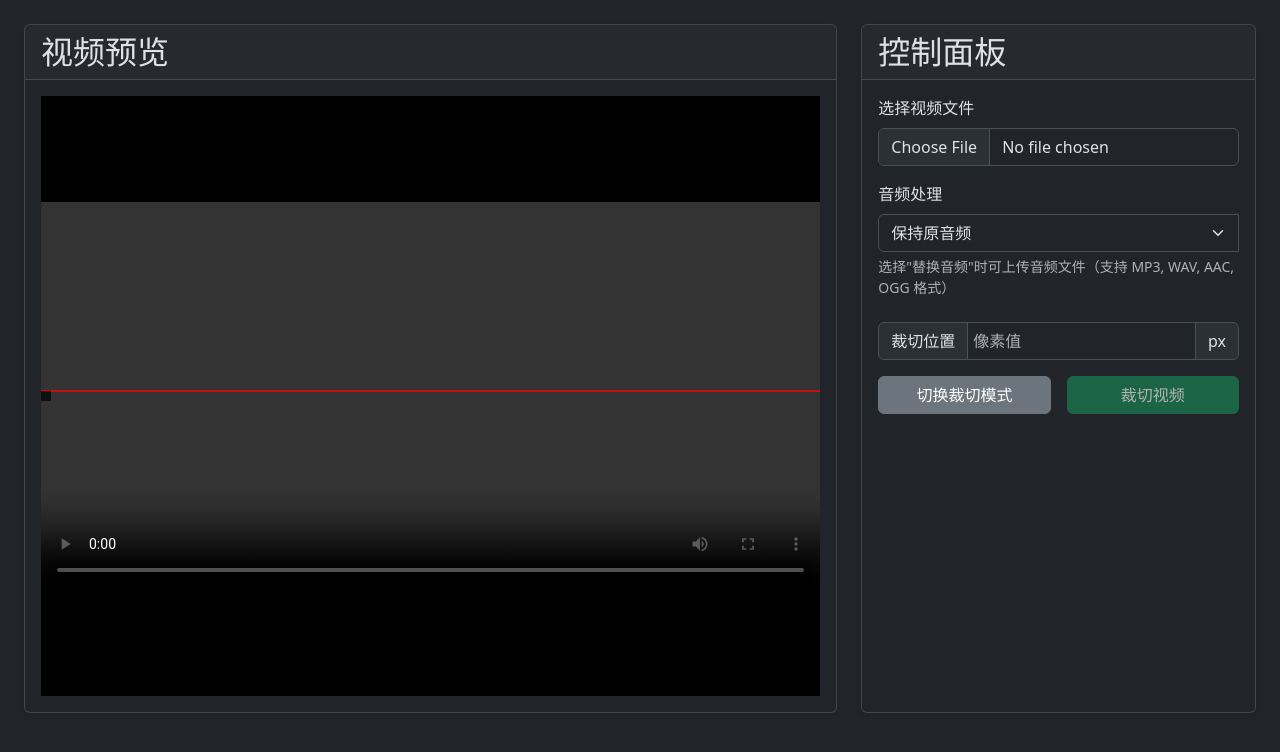
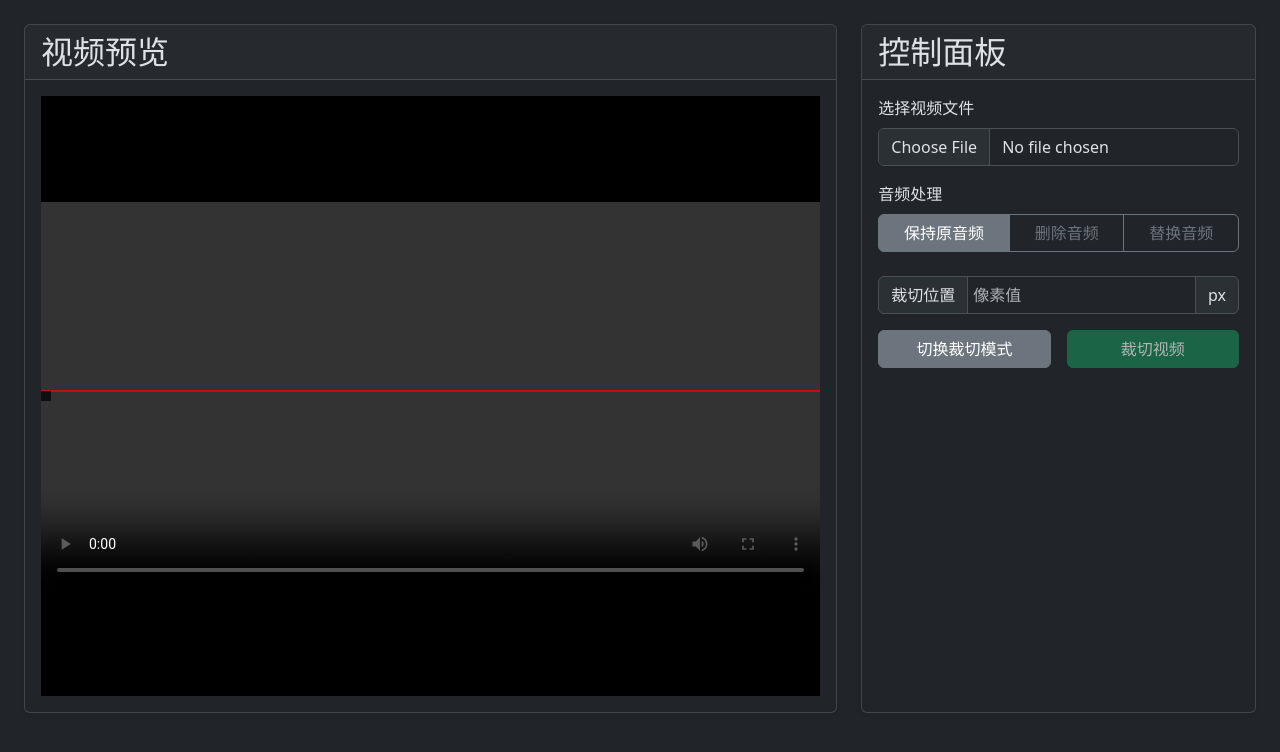
Before and after one commit to c1921/2025-03-15, a FastAPI app: page / in a window 1280 px wide. Shown: the top 752 px of the page. Run offline with FastAPI, Linux system fonts and the light colour scheme; parts of the project's set-up code (start-up, migrations or seed data) failed here and were passed over; some libraries are stand-ins or nearby versions.

Commit message:
样式：修改表单

```diff
--- a/static/js/main.js
+++ b/static/js/main.js
@@ -231,8 +231,13 @@ cropHeight.addEventListener('input', (e) => {
 });
 
 // 音频模式切换处理
-audioMode.addEventListener('change', () => {
-    audioInput.classList.toggle('d-none', audioMode.value !== 'replace');
+document.querySelectorAll('input[name="audioMode"]').forEach(radio => {
+    radio.addEventListener('change', (e) => {
+        audioInputGroup.classList.toggle('d-none', e.target.value !== 'replace');
+        if (e.target.value !== 'replace') {
+            audioInput.value = '';  // 清空已选择的文件
+        }
+    });
 });
 
 // 修改处理视频的代码
@@ -252,15 +257,19 @@ processBtn.onclick = async () => {
         return;
     }
 
+    // 禁用按钮
+    processBtn.disabled = true;
     progress.classList.remove('d-none');
     result.innerHTML = '';
 
     const formData = new FormData();
     formData.append('video', videoInput.files[0]);
     formData.append('crop_height', cropValue);
-    formData.append('audio_mode', audioMode.value);
+    // 获取选中的音频模式
+    const audioMode = document.querySelector('input[name="audioMode"]:checked').value;
+    formData.append('audio_mode', audioMode);
 
-    if (audioMode.value === 'replace' && audioInput.files[0]) {
+    if (audioMode === 'replace' && audioInput.files[0]) {
         formData.append('audio_file', audioInput.files[0]);
     }
 
@@ -294,5 +303,7 @@ processBtn.onclick = async () => {
             </div>
         `;
     }
+    // 重新启用按钮
+    processBtn.disabled = false;
     progress.classList.add('d-none');
 };
--- a/templates/index.html
+++ b/templates/index.html
@@ -25,16 +25,21 @@
                                 <input type="file" id="videoInput" class="form-control" accept="video/*" required>
                             </div>
                             <div class="col-12">
-                                <label for="audioMode" class="form-label">音频处理</label>
-                                <div class="input-group">
-                                    <select class="form-select" id="audioMode">
-                                        <option value="keep">保持原音频</option>
-                                        <option value="remove">删除音频</option>
-                                        <option value="replace">替换音频</option>
-                                    </select>
-                                    <input type="file" id="audioInput" class="form-control d-none" accept="audio/*">
+                                <label class="form-label">音频处理</label>
+                                <div class="btn-group w-100" role="group">
+                                    <input type="radio" class="btn-check" name="audioMode" id="audioKeep" value="keep" checked>
+                                    <label class="btn btn-outline-secondary" for="audioKeep">保持原音频</label>
+
+                                    <input type="radio" class="btn-check" name="audioMode" id="audioRemove" value="remove">
+                                    <label class="btn btn-outline-secondary" for="audioRemove">删除音频</label>
+
+                                    <input type="radio" class="btn-check" name="audioMode" id="audioReplace" value="replace">
+                                    <label class="btn btn-outline-secondary" for="audioReplace">替换音频</label>
                                 </div>
-                                <div class="form-text">选择"替换音频"时可上传音频文件（支持 MP3, WAV, AAC, OGG 格式）</div>
+                            </div>
+                            <div class="col-12 d-none" id="audioInputGroup">
+                                <label for="audioInput" class="form-label">选择音频文件</label>
+                                <input type="file" id="audioInput" class="form-control" accept="audio/*">
                             </div>
                         </div>
 
@@ -58,8 +63,10 @@
 
                         <!-- 进度和结果显示 -->
                         <div id="progress" class="alert alert-info progress d-none">
-                            <div class="spinner-border spinner-border-sm me-2" role="status"></div>
-                            处理中，请稍候...
+                            <div class="d-flex align-items-center">
+                                <div class="spinner-border spinner-border-sm me-2" role="status"></div>
+                                <span>处理中，请稍候...</span>
+                            </div>
                         </div>
 
                         <div id="result" class="mb-3"></div>
```
